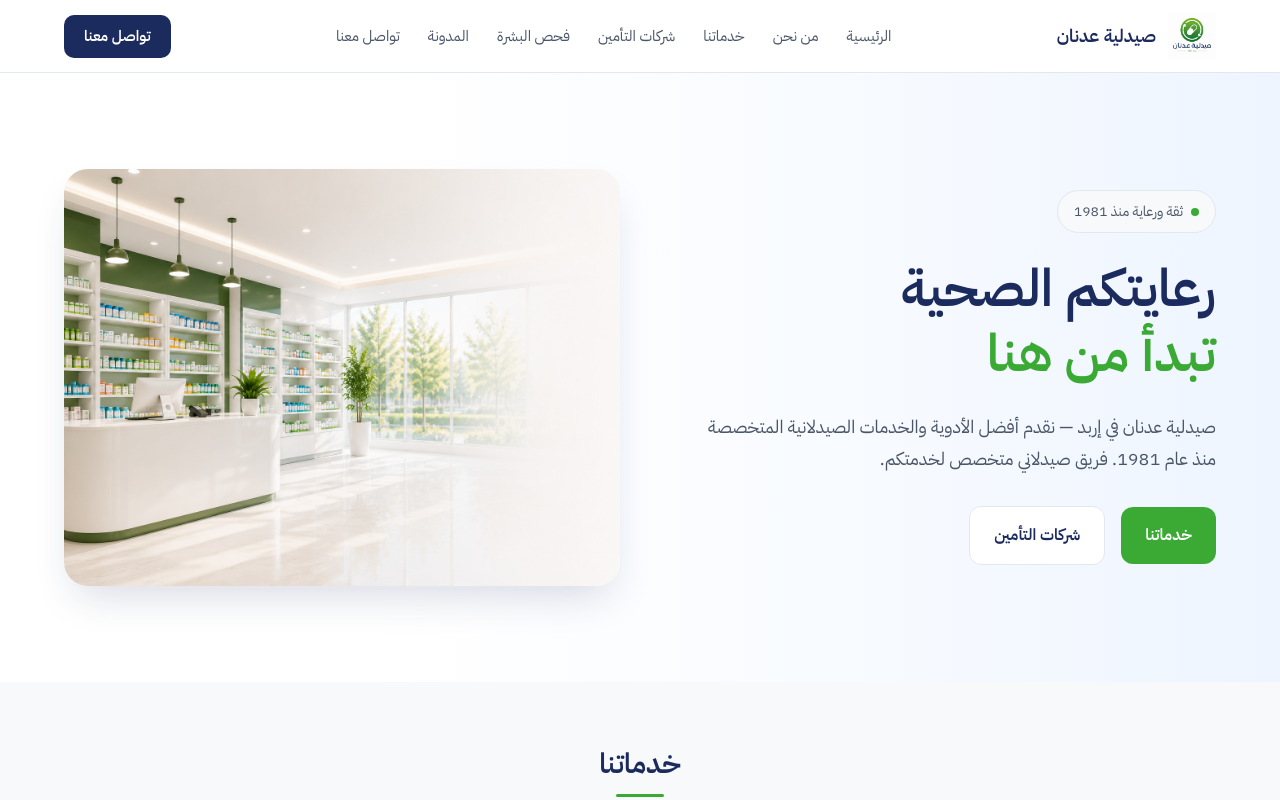
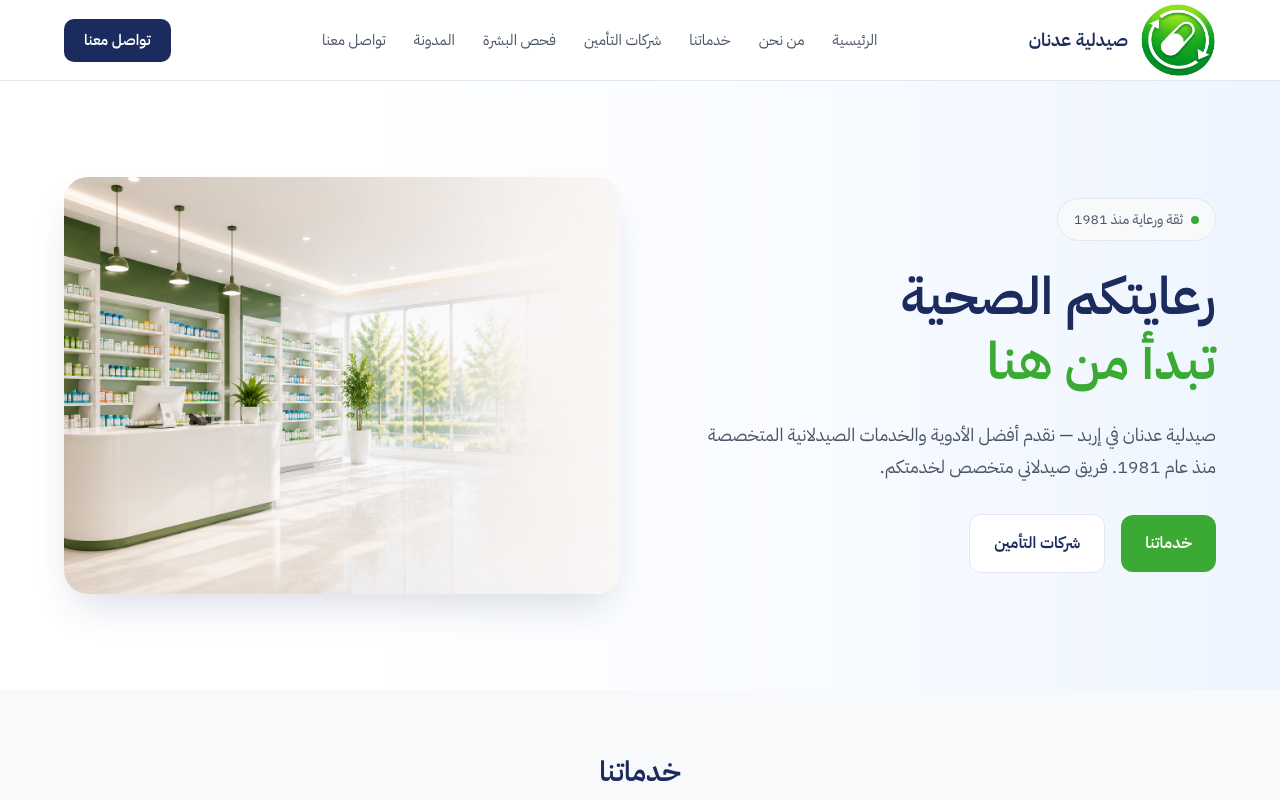
Before and after one commit to hulycat-sketch/adnan-pharmacy, a Next.js app: page / in a window 1280 px wide. Shown: the top 800 px of the page. Built offline with nearby package versions, Linux system fonts and the light colour scheme.

Commit message:
Improve header logo

```diff
--- a/src/components/layout/Header.module.css
+++ b/src/components/layout/Header.module.css
@@ -21,7 +21,7 @@
   display:         flex;
   align-items:     center;
   justify-content: space-between;
-  height:          72px;
+  height:          80px;
 }
 
 /* ------------------------------------------------------------------ */
@@ -35,7 +35,10 @@
 }
 
 .logoImage {
+  width: 76px;
+  height: 76px;
   object-fit: contain;
+  flex-shrink: 0;
 }
 
 .logoText {
--- a/src/components/layout/Header.tsx
+++ b/src/components/layout/Header.tsx
@@ -38,8 +38,8 @@ export default function Header() {
           <Image
             src={IMAGES.logo}
             alt={`شعار ${PHARMACY.name}`}
-            width={48}
-            height={48}
+width={76}
+height={76}
             priority
             className={styles.logoImage}
           />
```
Also changed, not shown: public/images/logo.png.
